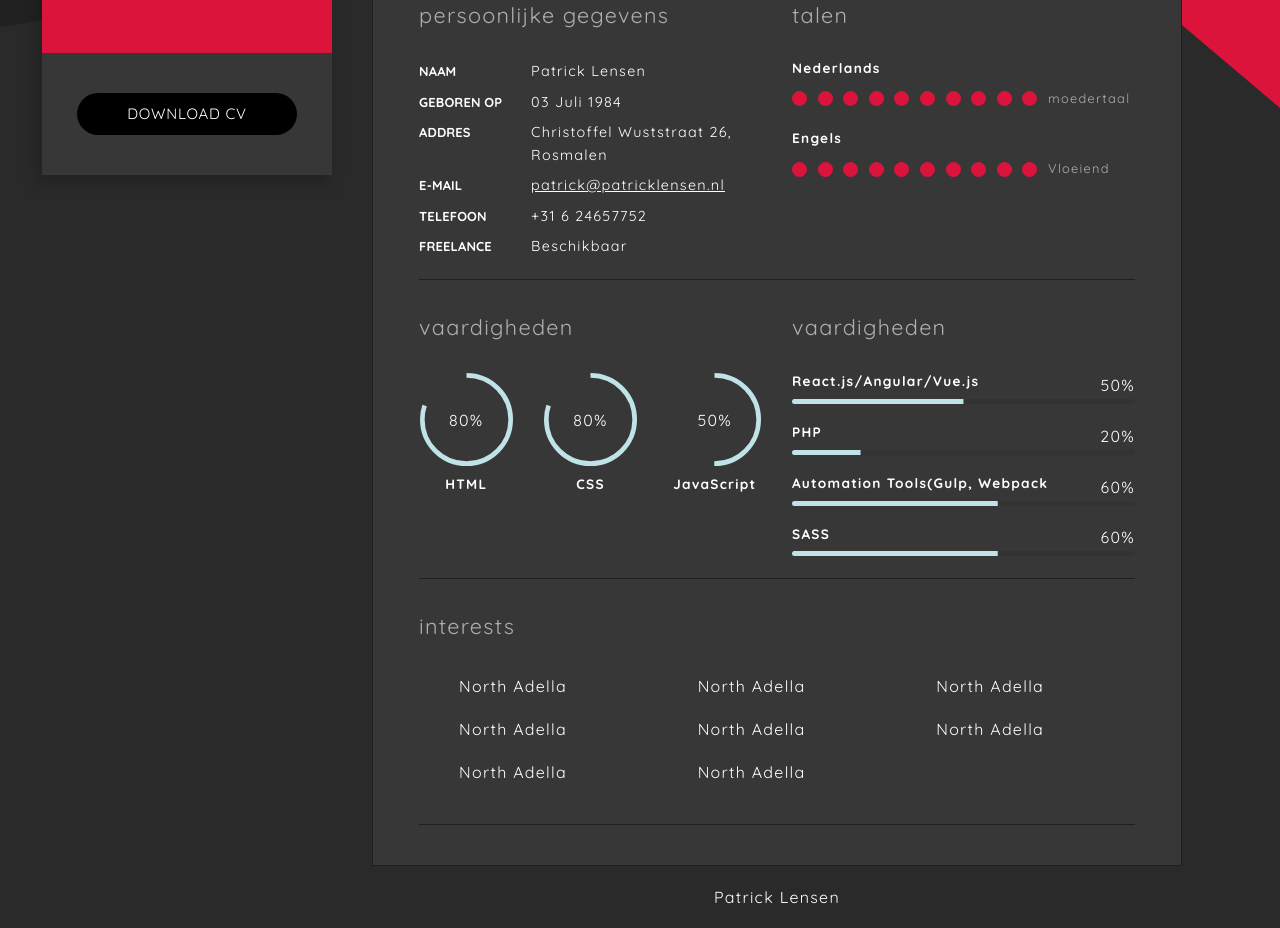
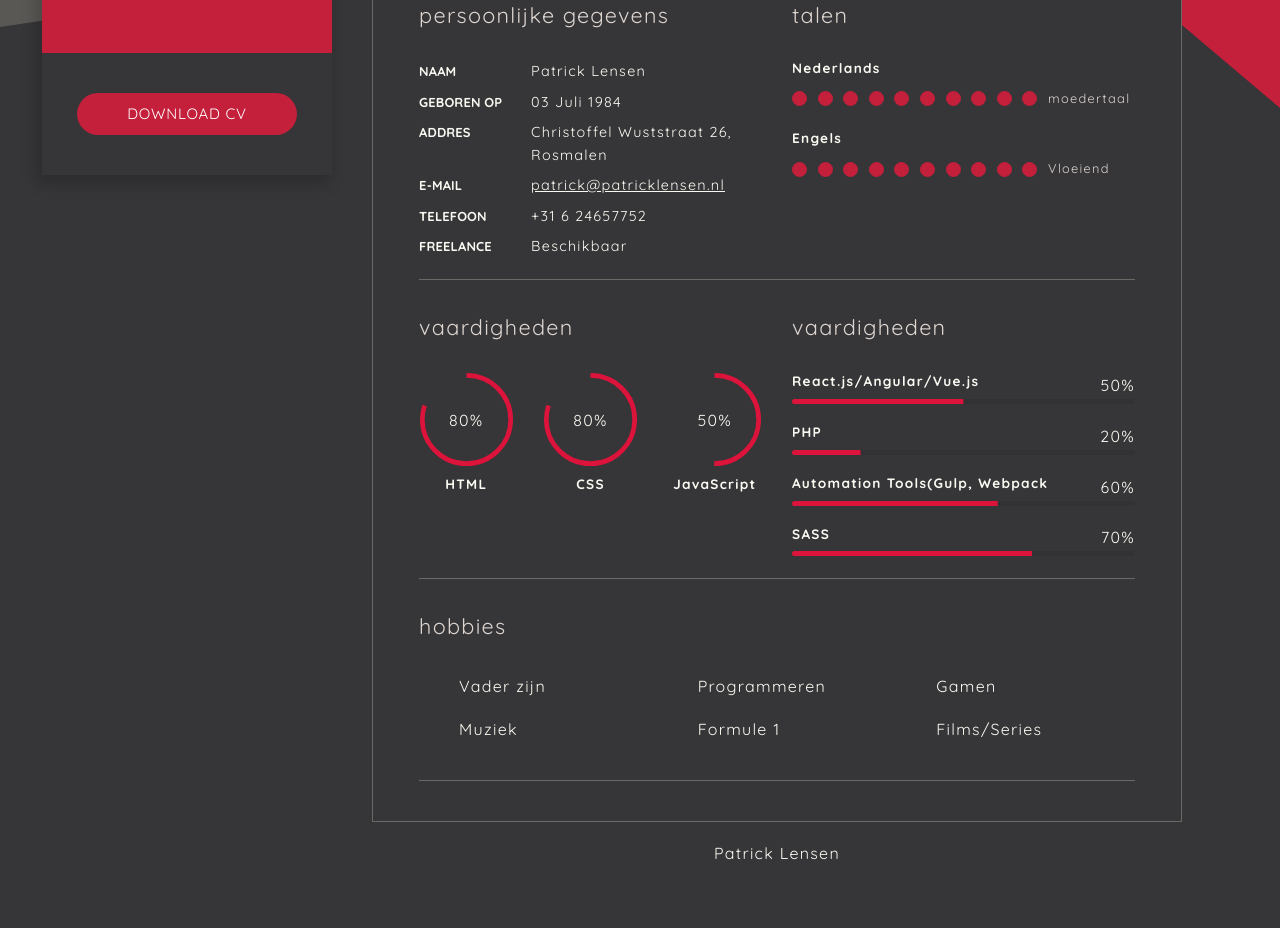
Before and after one commit to PatrickLensen337/portfolio, a website: page index.html in a window 1280 px wide. Shown: the part 428-1356 px from the top of the page. After the commit the page ends 1313 px from the top, so only its background shows below. Drawn offline with nearby package versions, Linux system fonts and the light colour scheme; some packages are replaced by stand-ins of ours; files that its build step writes are made by us from their sources; a script that the page names is missing.

Commit message:
Phase 3 - Changing colors

```diff
--- a/assets/js/theme.js
+++ b/assets/js/theme.js
@@ -7,7 +7,7 @@ var certy = {
         rtl: false,
 
         // Set theme primary color
-        themeColor: '#c0e3e7',
+        themeColor: '#DC143C',
 
         // Set middle screen size, must have the same value as in the _variables.scss
         screenMd: '992px'
@@ -807,7 +807,7 @@ certy.portfolio.closePopup = function(el){
         // init carousel
         certy.carousel( $(".cr-carousel") );
 
-        console.log(certy);
+        // console.log(certy);
     }); // end: document ready
 
 
--- a/assets/source/js/theme/options.js
+++ b/assets/source/js/theme/options.js
@@ -7,7 +7,7 @@ var certy = {
         rtl: false,
 
         // Set theme primary color
-        themeColor: '#c0e3e7',
+        themeColor: '#DC143C',
 
         // Set middle screen size, must have the same value as in the _variables.scss
         screenMd: '992px'
--- a/assets/source/scss/_variables.scss
+++ b/assets/source/scss/_variables.scss
@@ -1,27 +1,27 @@
 
 // ColorScheme Light
-//$color-primary: #c0e3e7 !default; // Colored Elements
-//$color-darkest: #010101 !default; // Text Main
-//$color-darker: #757575 !default; // Text Light
-//$color-dark: #e1e1e1 !default; // Dark Triangle, Outer Borders, Borders, Bordered Elements
-//$color-light: #f3f3f3 !default; // Body bg, Inputs bg
-//$color-lighter: #fff !default; // White Elements
+$color-primary: #C41F3B   !default; // Colored Elements
+$color-darkest: #f9fbf2 !default; // Text Main
+$color-darker: #DDD5D0 !default; // Text Light
+$color-dark: #686963         !default; // Dark Triangle, Outer Borders, Borders, Bordered Elements
+$color-light: #363537  !default; // Body bg, Inputs bg
+$color-lighter: #363537     !default; // White Elements
 
 // ColorScheme Dark
-$color-primary: #DC143C !default; // Colored Elements
-$color-darkest: #ffffff !default; // Text Main
-$color-darker: #afafaf !default; // Text Light
-$color-dark: #1f1f1f !default; // Dark Triangle, Outer Borders, Borders, Bordered Elements
-$color-light: #2a2a2a !default; // Body bg, Inputs bg
-$color-lighter: #373737 !default; // White Elements
+//$color-primary: #C49F66 !default; // Colored Elements
+//$color-darkest: #fff !default; // Text Main
+//$color-darker: #fff !default; // Text Light
+//$color-dark: #C49F66 !default; // Dark Triangle, Outer Borders, Borders, Bordered Elements
+//$color-light: #222845 !default; // Body bg, Inputs bg
+//$color-lighter: #222845 !default; // White Elements
 
-// ColorScheme Shtorm
-//$color-primary: #ce3915 !default; // Colored Elements
-//$color-darkest: #aec2d6 !default; // Text Main
+// ColorScheme Earthy and fresh
+//$color-primary: #af473c !default; // Colored Elements
+//$color-darkest: #fff !default; // Text Main
 //$color-darker: #fff !default; // Text Light
-//$color-dark: #041f28 !default; // Dark Triangle, Outer Borders, Borders, Bordered Elements
-//$color-light: #063140 !default; // Body bg, Inputs bg
-//$color-lighter: #163e4c !default; // White Elements
+//$color-dark: #945d60 !default; // Dark Triangle, Outer Borders, Borders, Bordered Elements
+//$color-light: #3c3c3c !default; // Body bg, Inputs bg
+//$color-lighter: #3c3c3c !default; // White Elements
 
 // Base Params
 $base-font-size : 16px !default;
@@ -52,7 +52,7 @@ $btn-lg-font-size: 15px !default;
 $btn-icon-font-size: 32px !default;
 $btn-border-radius: 35px !default;
 
-$btn-default-bg: #000 !default;
+$btn-default-bg: $color-primary !default;
 $btn-default-text: #fff !default;
 
 $btn-light-bg: #fff !default;
--- a/gulpfile.js
+++ b/gulpfile.js
@@ -80,28 +80,12 @@ gulp.task('sass-lint', function () {
         .pipe(sassLint.failOnError());
 });
 
-gulp.task('watch', function () {
-    gulp.watch('assets/source/scss/**/*.scss', ['styles'])
-});
+// gulp.task('watch', function () {
+//     gulp.watch('assets/source/scss/**/*.scss', ['styles'])
+// });
 
 //Build
 
 gulp.task('default', ['server']);
 
-gulp.task('build', function (done) {
-    runSequence('styles', done)
-});
-
-
-// gulp.task('compileScss', function () {
-//    return gulp.src('assets/source/scss/style.scss')
-//         .pipe()
-//         .pipe(sass({outputStyle:'compressed'}).on('error', sass.logError))
-//         .pipe(gulp.dest('hookey/css'));
-// });
-
-
-
-// gulp.task('sass:watch', function () {
-//     gulp.watch('asserts/source/scss/style.scss', ['compileScss']);
-// });
+gulp.task('build', ['styles']);
--- a/index.html
+++ b/index.html
@@ -60,8 +60,8 @@
         <ul class="clear-list">
             <li>
                 <a href="index.html" data-tooltip="Home"><img class="avatar avatar-42"
-                                                                src="assets/images/uploads/avatar/avatar-42x42.png"
-                                                                srcset="assets/images/uploads/avatar/avatar-84x84-2x.png 2x"
+                                                                src="assets/images/uploads/avatar/profiel-PL.png"
+                                                                srcset="assets/images/uploads/avatar/profiel-PL.png 2x"
                                                                 alt=""></a>
             </li>
             <li>
@@ -122,7 +122,7 @@
 <section class="section brd-btm padd-box">
     <div class="row">
         <div class="col-sm-12">
-            <h2 class="title-lg text-upper">About Me</h2>
+            <h2 class="title-lg text-upper">Over mij</h2>
 
             <div class="text-box">
                 <p><b>Hoi, ik ben Patrick Lensen!</b><br>
@@ -310,7 +310,7 @@
                  aria-valuemax="100">
                 <strong class="progress-title">SASS</strong>
 
-                <div class="progress-bar" data-text="60%" data-value="0.6"></div>
+                <div class="progress-bar" data-text="70%" data-value="0.7"></div>
             </div>
         </div>
         <!-- .col-sm-6 -->
@@ -366,63 +366,19 @@
 <section class="section brd-btm padd-box">
     <div class="row">
         <div class="col-sm-12 clear-mrg">
-            <h2 class="title-thin text-muted">interests</h2>
+            <h2 class="title-thin text-muted">hobbies</h2>
 
             <ul class="icon-list icon-list-col3 clearfix">
-                <li><span class="crt-icon crt-icon-music"></span> North Adella</li>
-                <li><span class="crt-icon crt-icon-blog"></span> North Adella</li>
-                <li><span class="crt-icon crt-icon-blog"></span> North Adella</li>
-                <li><span class="crt-icon crt-icon-blog"></span> North Adella</li>
-                <li><span class="crt-icon crt-icon-blog"></span> North Adella</li>
-                <li><span class="crt-icon crt-icon-music"></span> North Adella</li>
-                <li><span class="crt-icon crt-icon-blog"></span> North Adella</li>
-                <li><span class="crt-icon crt-icon-blog"></span> North Adella</li>
+                <li><span class="crt-icon crt-icon-heart"></span> Vader zijn</li>
+                <li><span class="crt-icon crt-icon-bug"></span> Programmeren</li>
+                <li><span class="crt-icon crt-icon-gamepad"></span> Gamen</li>
+                <li><span class="crt-icon crt-icon-music"></span> Muziek</li>
+                <li><span class="crt-icon crt-icon-car"></span> Formule 1</li>
+                <li><span class="crt-icon crt-icon-television"></span> Films/Series</li>
             </ul>
         </div>
     </div>
 </section>
-<!-- .section -->
-
-<!--<section class="section padd-box">-->
-    <!--<h2 class="title-thin text-muted">Awards and Achievements</h2>-->
-
-    <!--<div class="row">-->
-        <!--<div class="col-sm-6 clear-mrg">-->
-            <!--<div class="award-box">-->
-                <!--<figure class="award-img">-->
-                    <!--<img src="assets/images/uploads/awards/award-01.png" alt="">-->
-                <!--</figure>-->
-
-                <!--<h3 class="award-title">Lake Marcelview</h3>-->
-
-                <!--<div class="award-text text-muted clear-mrg">-->
-                    <!--<p>Your brand is the core of your marketing, the central theme around your products and-->
-                        <!--services.-->
-                        <!--Your brand is not your Logo or your Company Name</p>-->
-                <!--</div>-->
-            <!--</div>-->
-        <!--</div>-->
-        <!--&lt;!&ndash; .col-sm-6 &ndash;&gt;-->
-
-        <!--<div class="col-sm-6 clear-mrg">-->
-            <!--<div class="award-box">-->
-                <!--<figure class="award-img">-->
-                    <!--<img src="assets/images/uploads/awards/award-02.png" alt="">-->
-                <!--</figure>-->
-
-                <!--<h3 class="award-title">Lake Marcel Awards</h3>-->
-
-                <!--<div class="award-text text-muted clear-mrg">-->
-                    <!--<p>Your brand is the core of your marketing, the central theme around your products and-->
-                        <!--services.</p>-->
-                <!--</div>-->
-            <!--</div>-->
-        <!--</div>-->
-        <!--&lt;!&ndash; .col-sm-6 &ndash;&gt;-->
-    <!--</div>-->
-    <!--&lt;!&ndash; .row &ndash;&gt;-->
-<!--</section>-->
-<!-- .section -->
 
 </div>
 <!-- .crt-paper-cont -->
```
Also changed, not shown: assets/js/theme.min.js, hookey/css/style.css, hookey/css/style.min.css.
